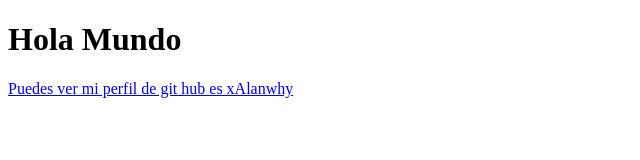
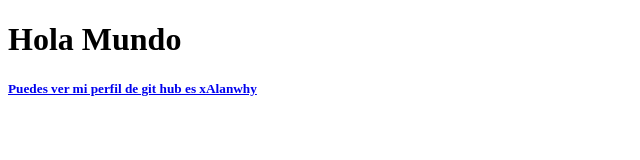
Before and after one commit to xAlanwhy/1erParcialGithubySurge.sh, a plain HTML site: page index.html in a window 1280 px wide. Shown: the full height of the page, 0-640 px from the left. Drawn offline with Linux system fonts and the light colour scheme.

Commit message:
Despliegue definitivo

```diff
--- a/index.html
+++ b/index.html
@@ -5,7 +5,7 @@
 <head>
     <body>
      <h1>Hola Mundo</h1>
-     <a href="https://github.com/xAlanwhy"> Puedes ver mi perfil de git hub es xAlanwhy</a>
+     <h5><a href="https://github.com/xAlanwhy"> Puedes ver mi perfil de git hub es xAlanwhy</a></h5>
      </body>
 </head>
 
```
Also changed, not shown: 1 other file.
